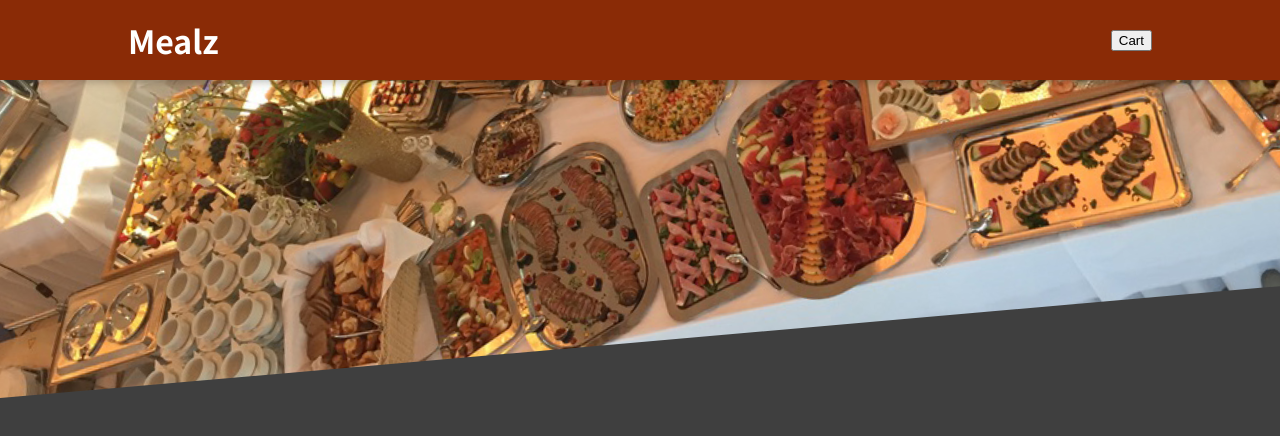
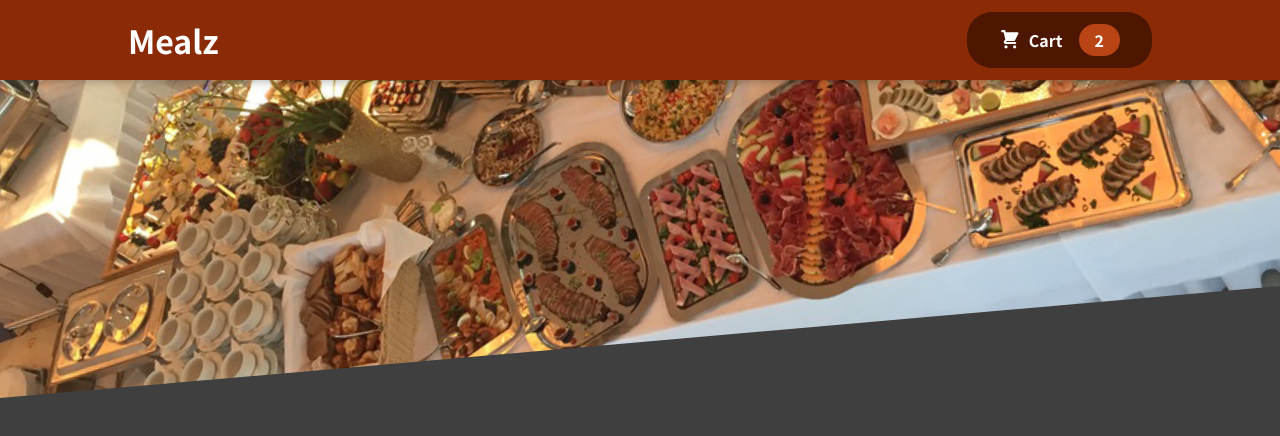
Before and after one commit to neerajprabhuram/food-order-app, a React (Create React App) app: page / in a window 1280 px wide. Shown: the top 436 px of the page. Built offline with nearby package versions, Linux system fonts and the light colour scheme.

Commit message:
added the Cart button component

```diff
--- /dev/null
+++ b/src/components/Cart/CartIcon.js
@@ -0,0 +1,13 @@
+const CartIcon = () => {
+  return (
+    <svg
+      xmlns='http://www.w3.org/2000/svg'
+      viewBox='0 0 20 20'
+      fill='currentColor'
+    >
+      <path d='M3 1a1 1 0 000 2h1.22l.305 1.222a.997.997 0 00.01.042l1.358 5.43-.893.892C3.74 11.846 4.632 14 6.414 14H15a1 1 0 000-2H6.414l1-1H14a1 1 0 00.894-.553l3-6A1 1 0 0017 3H6.28l-.31-1.243A1 1 0 005 1H3zM16 16.5a1.5 1.5 0 11-3 0 1.5 1.5 0 013 0zM6.5 18a1.5 1.5 0 100-3 1.5 1.5 0 000 3z' />
+    </svg>
+  );
+};
+
+export default CartIcon;
--- a/src/components/Layout/Header.js
+++ b/src/components/Layout/Header.js
@@ -2,12 +2,13 @@
 
 import mealsImage from '../../assets/meals.jpg'
 import classes from './Header.module.css'
+import HeaderCartButton from "./HeaderCartButton"
 
 const Header = props => {
   return <React.Fragment>
     <header className={classes.header}>
       <h1>Mealz</h1>
-      <button>Cart</button>
+      <HeaderCartButton />
     </header>
     <div className={classes['main-image']}>
       <img src={mealsImage} alt="A table full of delicious food!" />
--- a/src/components/Layout/Header.module.css
+++ b/src/components/Layout/Header.module.css
@@ -11,7 +11,7 @@
   align-items: center;
   padding: 0 10%;
   box-shadow: 0 2px 8px rgba(0, 0, 0, 0.25);
-  z-index: 10;
+  z-index: 1;
 }
 
 .main-image {
--- /dev/null
+++ b/src/components/Layout/HeaderCartButton.js
@@ -0,0 +1,16 @@
+import CartIcon from '../Cart/CartIcon'
+import classes from './HeaderCartButton.module.css'
+
+const HeaderCartButton = () => {
+  return (
+    <button className={classes.button}>
+      <span className={classes.icon}>
+        <CartIcon />
+      </span>
+      <span>Cart</span>
+      <span className={classes.badge}>2</span>
+    </button>
+  )
+}
+
+export default HeaderCartButton
--- /dev/null
+++ b/src/components/Layout/HeaderCartButton.module.css
@@ -0,0 +1,59 @@
+.button {
+  cursor: pointer;
+  font: inherit;
+  border: none;
+  background-color: #4d1601;
+  color: white;
+  padding: 0.75rem 2rem;
+  display: flex;
+  justify-content: space-around;
+  align-items: center;
+  border-radius: 25px;
+  font-weight: bold;
+}
+
+.button:hover,
+.button:active {
+  background-color: #2c0d00;
+}
+
+.icon {
+  width: 1.35rem;
+  height: 1.35rem;
+  margin-right: 0.5rem;
+}
+
+.badge {
+  background-color: #b94517;
+  padding: 0.25rem 1rem;
+  border-radius: 25px;
+  margin-left: 1rem;
+  font-weight: bold;
+}
+
+.button:hover .badge,
+.button:active .badge {
+  background-color: #92320c;
+}
+
+.bump {
+  animation: bump 300ms ease-out;
+}
+
+@keyframes bump {
+  0% {
+    transform: scale(1);
+  }
+  10% {
+    transform: scale(0.9);
+  }
+  30% {
+    transform: scale(1.1);
+  }
+  50% {
+    transform: scale(1.15);
+  }
+  100% {
+    transform: scale(1);
+  }
+}
```
Also changed, not shown: 1 other file (tests, documents, lock files or other folders).
